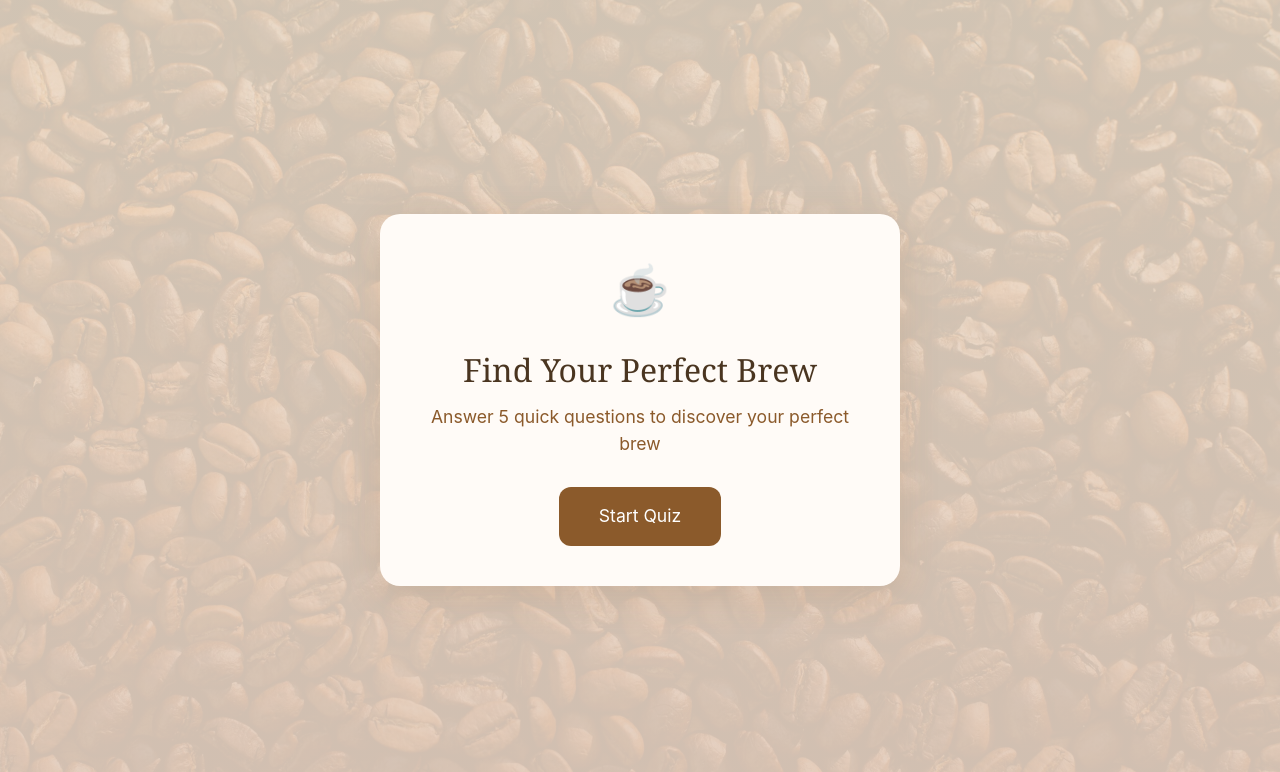
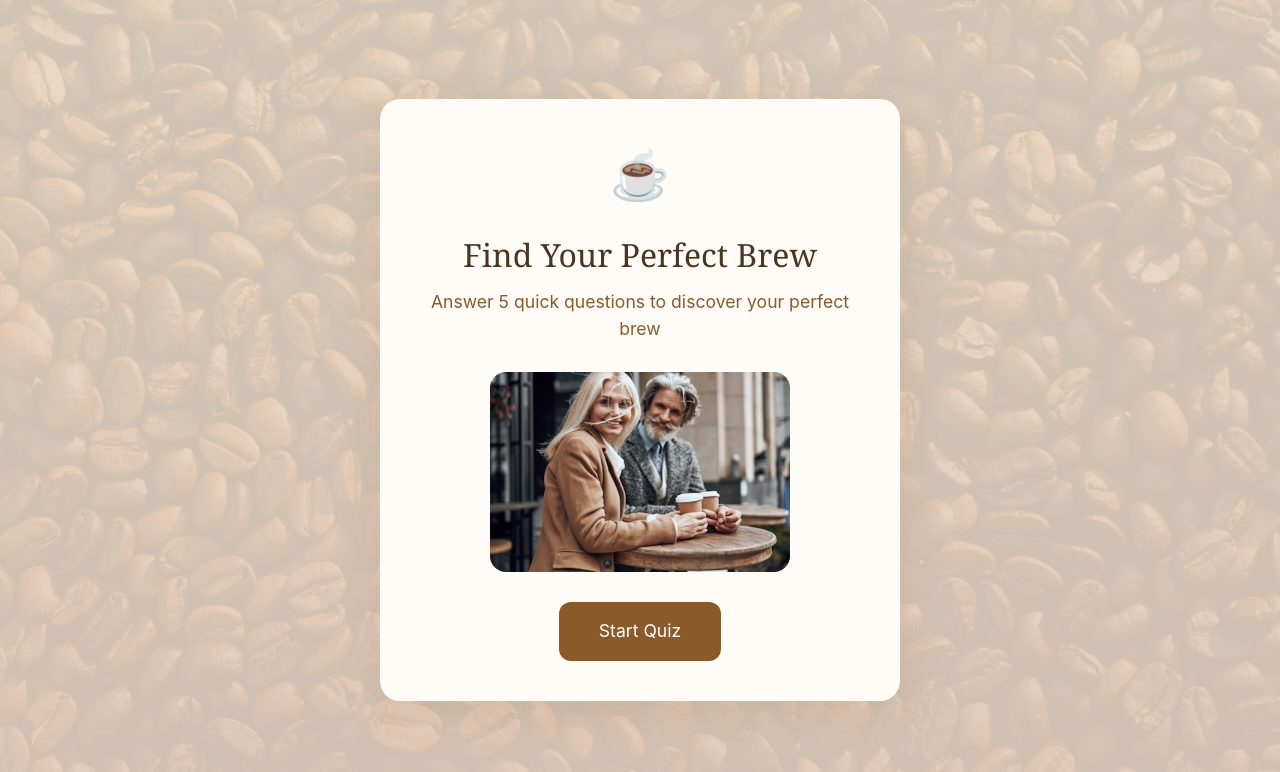
Before and after one commit to Pipena/coffee-personality-quiz-test, a Next.js app: page / in a window 1280 px wide. Shown: the top 772 px of the page. Built offline with nearby package versions, Linux system fonts and the light colour scheme.

Commit message:
Add couple drinking coffee image to welcome screen
Co-Authored-By: Claude Opus 4.5 <noreply@anthropic.com>

```diff
--- a/app/globals.css
+++ b/app/globals.css
@@ -217,6 +217,14 @@ body {
   margin-bottom: 20px;
 }
 
+/* Welcome screen image */
+.welcome-image {
+  display: block;
+  margin: 20px auto 30px;
+  border-radius: 16px;
+  object-fit: cover;
+}
+
 /* Stats page styles */
 .stat-row {
   margin-bottom: 20px;
--- a/app/page.tsx
+++ b/app/page.tsx
@@ -66,6 +66,13 @@ export default function Home() {
           <p className="quiz-subtitle">
             Answer 5 quick questions to discover your perfect brew
           </p>
+          <Image
+            src="/couple-coffee-new.jpg"
+            alt="Couple enjoying coffee"
+            width={300}
+            height={200}
+            className="welcome-image"
+          />
           <button className="start-button" onClick={handleStart}>
             Start Quiz
           </button>
```
Also changed, not shown: public/couple-coffee-new.jpg (added), public/couple-coffee.jpg (added).
